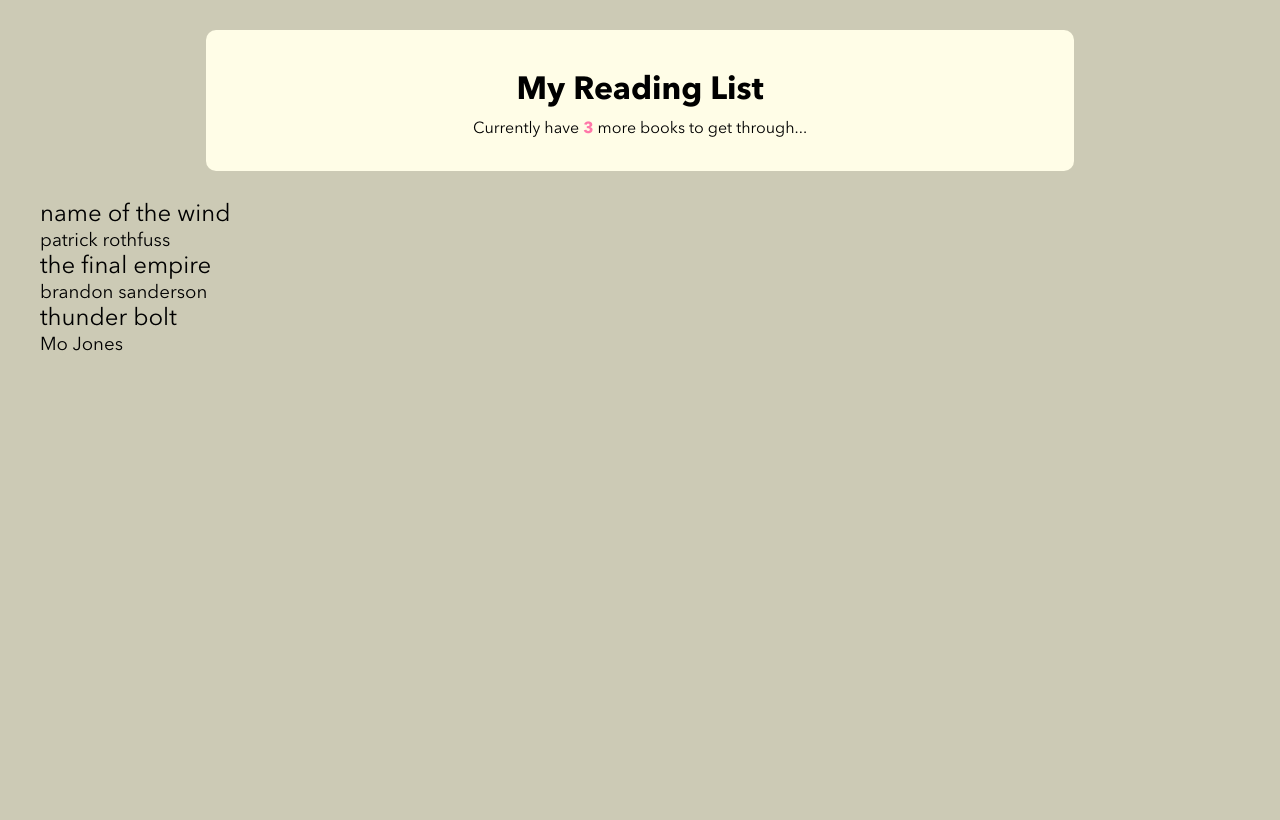
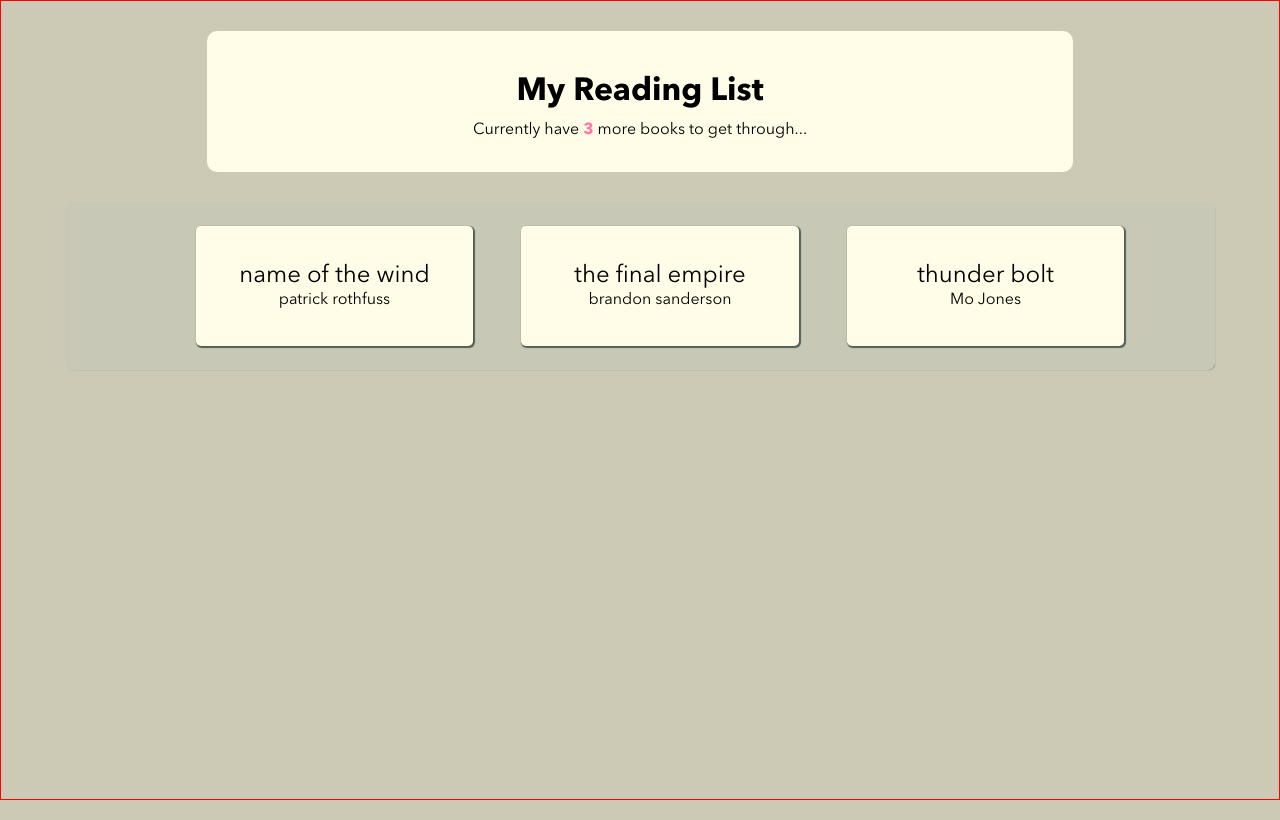
Before and after one commit to Sabzs/Reading-List, a React (Create React App) app: page / in a window 1280 px wide. Built offline with nearby package versions, Linux system fonts and the light colour scheme.

Commit message:
added some general style to bookList & bookDetials

```diff
--- a/src/App.js
+++ b/src/App.js
@@ -6,13 +6,16 @@
 
 function App() {
   return (
-    <div className="App">
-      <BookContextProvider>
-        <Navbar />
-        <BookList />
+    <>
+      <BookContextProvider className="bookContext">
+
+        <div className="appContainer" >
+          <Navbar />
+          <BookList />
+        </div>
+
       </BookContextProvider>
-
-    </div>
+    </>
   );
 }
 
--- a/src/components/BookDetails.js
+++ b/src/components/BookDetails.js
@@ -7,15 +7,15 @@
 
 
   return (
-    <div className="bookList__bookDetails" >
-      <li className="bookList__listItems" >
-        <div className="bookList__title-AuthorDiv" >
-          <h2 className="bookList__title" >{book.title}</h2>
-          <h3 className="bookList__author" >{book.author}</h3>
-        </div>
+    // <div className="bookList__bookDetails" >
+    <li className="bookList__list-Details" >
+      {/* <div className="bookList__title-AuthorDiv" > */}
+      <h2 className="bookList__title" >{book.title}</h2>
+      <h4 className="bookList__author" >{book.author}</h4>
+      {/* </div> */}
 
-      </li>
-    </div>
+    </li>
+    // </div>
   )
 }
 
--- a/src/styles/App.css
+++ b/src/styles/App.css
@@ -65,6 +65,22 @@
   background: #cccab5;
 }
 
+.appContainer {
+  display: -webkit-box;
+  display: -ms-flexbox;
+  display: flex;
+  -webkit-box-orient: vertical;
+  -webkit-box-direction: normal;
+      -ms-flex-direction: column;
+          flex-direction: column;
+  -webkit-box-align: center;
+      -ms-flex-align: center;
+          align-items: center;
+  width: 100%;
+  height: 100vh;
+  border: 1px solid red;
+}
+
 .navBar {
   display: -webkit-box;
   display: -ms-flexbox;
@@ -103,4 +119,51 @@
   color: #ff77a9;
   font-weight: bold;
 }
+
+.bookList {
+  display: -webkit-box;
+  display: -ms-flexbox;
+  display: flex;
+  width: 90%;
+  height: auto;
+  border-radius: 0.5rem;
+  -webkit-box-shadow: 1px 1px 1px -1px #525e56;
+          box-shadow: 1px 1px 1px -1px #525e56;
+  background: -webkit-gradient(linear, left top, left bottom, from(rgba(198, 200, 181, 0.8)), to(rgba(198, 200, 181, 0.8)));
+  background: linear-gradient(rgba(198, 200, 181, 0.8), rgba(198, 200, 181, 0.8));
+}
+
+.bookList__listContainer {
+  display: -webkit-box;
+  display: -ms-flexbox;
+  display: flex;
+  -webkit-box-pack: center;
+      -ms-flex-pack: center;
+          justify-content: center;
+  width: 100%;
+  margin: 1.5rem 0;
+}
+
+.bookList__list-Details {
+  display: -webkit-box;
+  display: -ms-flexbox;
+  display: flex;
+  -webkit-box-orient: vertical;
+  -webkit-box-direction: normal;
+      -ms-flex-direction: column;
+          flex-direction: column;
+  -webkit-box-align: center;
+      -ms-flex-align: center;
+          align-items: center;
+  -webkit-box-pack: center;
+      -ms-flex-pack: center;
+          justify-content: center;
+  width: 25%;
+  height: 15vh;
+  margin: 0 1.5rem;
+  border-radius: 0.3rem;
+  -webkit-box-shadow: 1px 1px 1px 1px #525e56;
+          box-shadow: 1px 1px 1px 1px #525e56;
+  background-color: #fffde7;
+}
 /*# sourceMappingURL=App.css.map */
--- a/src/styles/App.scss
+++ b/src/styles/App.scss
@@ -1,4 +1,6 @@
+@import "./partials/variables";
 @import "./partials/fonts";
 @import "./partials/global";
-@import "./partials/app";
+@import "./partials/appContainer";
 @import "./partials/navBar";
+@import "./partials/bookList";
--- /dev/null
+++ b/src/styles/partials/_appContainer.scss
@@ -0,0 +1,8 @@
+.appContainer {
+  display: flex;
+  flex-direction: column;
+  align-items: center;
+  width: 100%;
+  height: 100vh;
+  border: 1px solid red;
+}
--- /dev/null
+++ b/src/styles/partials/_bookList.scss
@@ -0,0 +1,36 @@
+.bookList {
+  display: flex;
+  width: 90%;
+  // background-color: $p-dark-yellow;
+  // background-color: $primary-dark-lime;
+  // border: 1px dashed black;
+  height: auto;
+
+  border-radius: 0.5rem;
+  box-shadow: 1px 1px 1px -1px rgba(82, 94, 86, 100%);
+  background: linear-gradient(
+    rgba($primary-dark-lime, 0.8),
+    rgba($primary-dark-lime, 0.8)
+  );
+
+  &__listContainer {
+    display: flex;
+    justify-content: center;
+    width: 100%;
+    margin: 1.5rem 0;
+    // border: 1px solid crimson;
+  }
+  &__list-Details {
+    display: flex;
+    flex-direction: column;
+    align-items: center;
+    justify-content: center;
+    // border: 2px dotted green;
+    width: 25%;
+    height: 15vh;
+    margin: 0 1.5rem;
+    border-radius: 0.3rem;
+    box-shadow: 1px 1px 1px 1px rgba(82, 94, 86, 100%);
+    background-color: $primary-yellow;
+  }
+}
--- a/src/styles/partials/_global.scss
+++ b/src/styles/partials/_global.scss
@@ -34,5 +34,6 @@
   scroll-behavior: smooth;
   width: 100%;
   height: 100vh;
-  background: #cccab5;
+  // background: #cccab5;
+  background: $primary-dark-yellow;
 }
--- a/src/styles/partials/_navBar.scss
+++ b/src/styles/partials/_navBar.scss
@@ -11,8 +11,8 @@
     align-items: center;
     padding: 2rem 0;
     width: 70%;
-    background-color: #fffde7;
-    // background-color: #eceff1;
+    background-color: $primary-yellow;
+
     border-radius: 00.625rem;
   }
   &__header {
@@ -21,7 +21,7 @@
   }
   &__bookCount {
     span {
-      color: #ff77a9;
+      color: $p-pink-light;
       font-weight: bold;
     }
   }
--- /dev/null
+++ b/src/styles/partials/_variables.scss
@@ -0,0 +1,5 @@
+$p-pink-light: #ff77a9;
+$primary-yellow: #fffde7;
+$primary-dark-yellow: #cccab5;
+$primary-dark-lime: #c6c8b5;
+$p-dark-yellow: #cbc693;
```
Also changed, not shown: src/styles/partials/_app.scss (deleted, +0 -8 lines), 2 other files (tests, documents, lock files or other folders).
